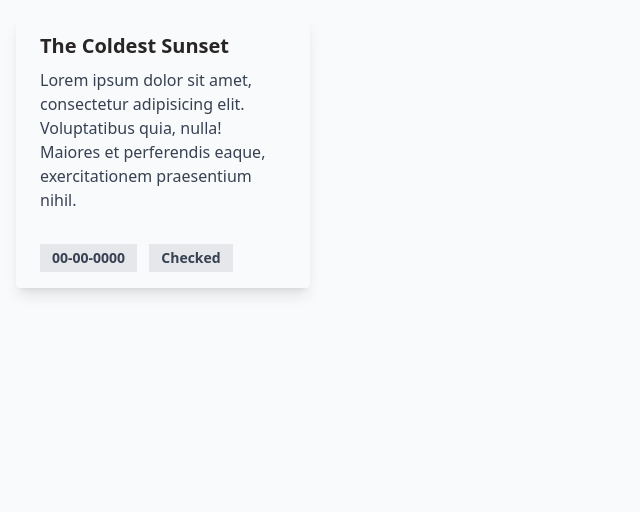
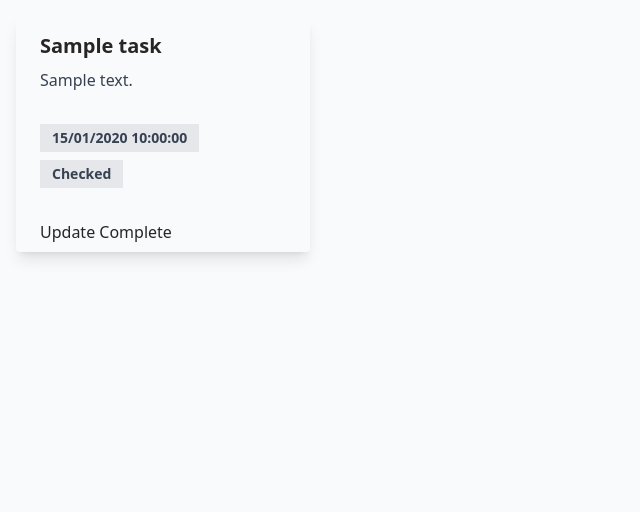
Before and after one commit to dzhjose/django-todo, a Django app: page / in a window 1280 px wide. Shown: the part 64-576 px from the top of the page, without its empty margins (0-640 px from the left). Run offline with Django 4.2, Linux system fonts and the light colour scheme; tables that the repository leaves empty hold one stand-in row (values such as "Sample post"); style sheets or scripts are compiled from the project's sources.

Commit message:
Update index page with tasks list

```diff
--- a/apps/todo/views.py
+++ b/apps/todo/views.py
@@ -1,11 +1,16 @@
 """ views module """
 from django.shortcuts import render
+from django.shortcuts import redirect
 from .forms import TasksForm
-from django.shortcuts import redirect
+from .models import Tasks
+
 
 def index(request):
     """ index view """
-    return render(request, 'todo/index.html')
+    tasks = Tasks.objects.all().order_by('-created_at')
+    context = {'tasks': tasks}
+    return render(request, 'todo/index.html', context)
+
 
 def create(request):
     """ create view """
@@ -15,5 +20,6 @@ def create(request):
         if form.is_valid():
             form.save()
             return redirect('/')
+
     context = {'form': form}
     return render(request, 'todo/create.html', context)
--- a/templates/todo/index.html
+++ b/templates/todo/index.html
@@ -7,17 +7,25 @@
 
 {% block content %}
 <div class="grid grid-cols-1 sm:grid-cols-2 md:grid-cols-3 lg:grid-cols-4 gap-x-6 gap-y-10">
+  {% for task in tasks %}
     <div class="w-full md:max-w-sm rounded overflow-hidden shadow-lg">
         <div class="px-6 py-4">
-          <div class="font-bold text-xl mb-2">The Coldest Sunset</div>
+          <div class="font-bold text-xl mb-2">
+            <a href="/view/{{task.id}}/">{{ task.title }}</a>
+          </div>
           <p class="text-gray-700 text-base">
-            Lorem ipsum dolor sit amet, consectetur adipisicing elit. Voluptatibus quia, nulla! Maiores et perferendis eaque, exercitationem praesentium nihil.
+           {{ task.description }}
           </p>
         </div>
         <div class="px-6 pt-4 pb-2">
-            <span class="inline-block bg-gray-200 px-3 py-1 text-sm font-semibold text-gray-700 mr-2 mb-2">00-00-0000</span>
-            <span class="inline-block bg-gray-200 px-3 py-1 text-sm font-semibold text-gray-700 mr-2 mb-2">Checked</span>
+          <span class="inline-block bg-gray-200 px-3 py-1 text-sm font-semibold text-gray-700 mr-2 mb-2">{{ task.created_at | date:"d/m/Y H:i:s" }}</span>
+          <span class="inline-block bg-gray-200 px-3 py-1 text-sm font-semibold text-gray-700 mr-2 mb-2">Checked</span>
+        </div>
+        <div class="px-6 pt-4 pb-2">
+          <a href="/edit/{{task.id}}/">Update</a>
+          <a href="/completed/{{task.id}}">Complete</a>
         </div>
     </div>
+    {% endfor %}
 </div>
 {% endblock %}
```
Also changed, not shown: requirements.txt (+12 -0 lines).
